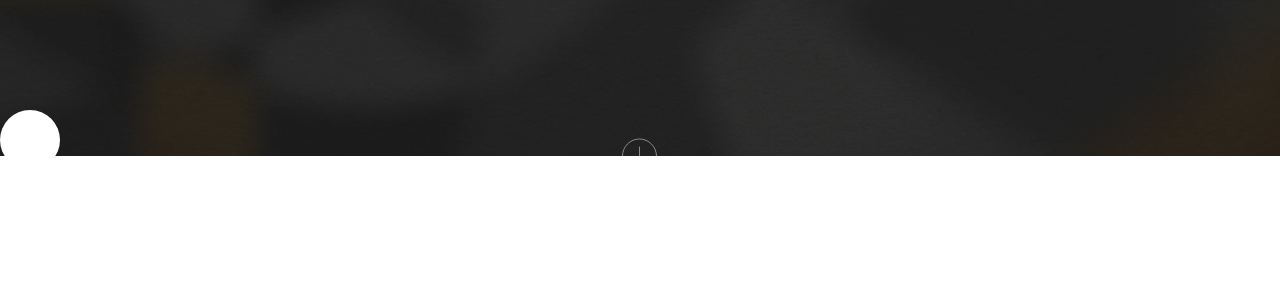
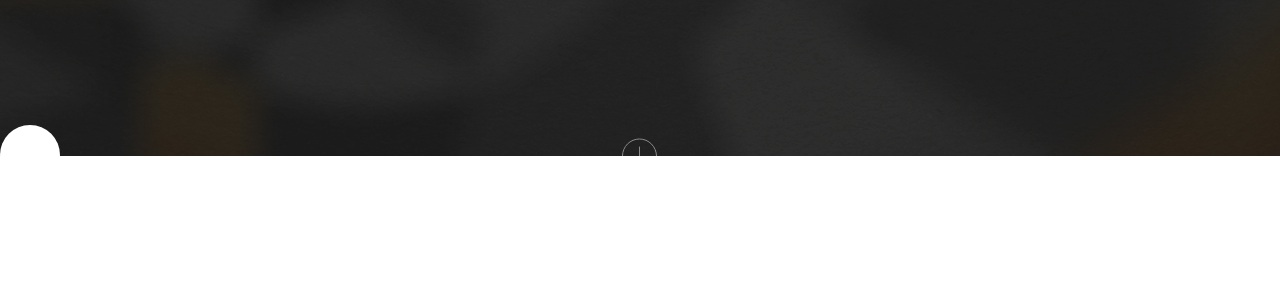
Before and after one commit to jgollner/jgollner.github.io, a Jekyll site: the page built from index.html, in a window 1280 px wide. Shown: the part 548-848 px from the top of the page. Built offline with Jekyll 4.4.1, drawn with Linux system fonts in a browser that asks for light colours; some web fonts are replaced; Markdown is read by kramdown in place of the engine named in the settings.

Commit message:
asdf
asdf

```diff
--- a/css/general.css
+++ b/css/general.css
@@ -139,7 +139,7 @@ h3 {
 	height: 60px;
 	border-radius: 100px;
 	text-align: center;
-	margin: -50px auto 0;
+	margin: -35px auto 0;
 	position: absolute;
 	z-index: 20;
 }
```
